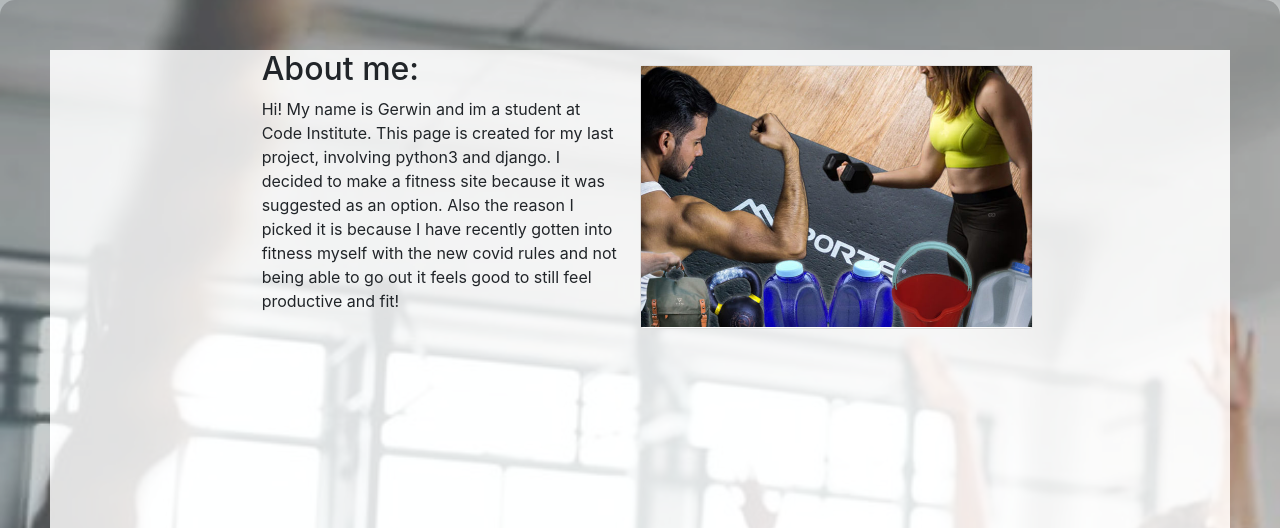
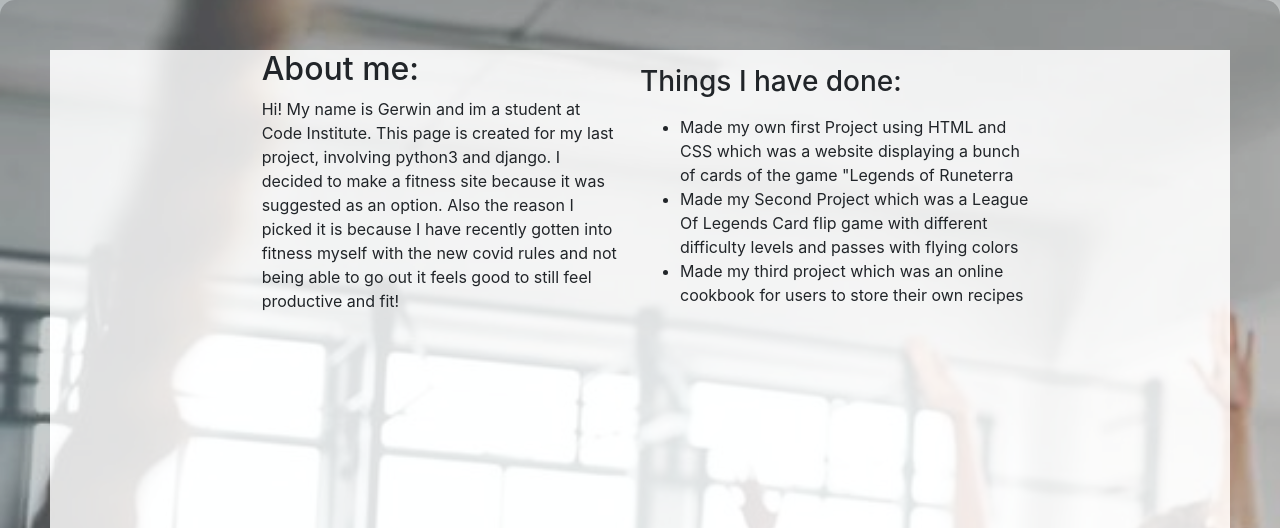
Before and after one commit to gerwini/Flavored-Fitness, a Django app: page /about/ in a window 1280 px wide. Shown: the part 99-627 px from the top of the page. Run offline with Django 3.2, Linux system fonts and the light colour scheme; parts of the project's set-up code (start-up, migrations or seed data) failed here and were passed over; some libraries are stand-ins or nearby versions.

```diff
--- a/home/templates/home/about.html
+++ b/home/templates/home/about.html
@@ -19,8 +19,13 @@
                             feels good to still feel productive and fit!
                         </p>
                     </div>
-                    <div class="col-lg-4 col-md-6 col-sm-12 picturepad card">
-                        <img src="{{MEDIA_URL}}picture.jpg" alt="Person picture">
+                    <div class="col-lg-4 col-md-6 col-sm-12 picturepad">
+                        <h3>Things I have done:</h3>
+                        <ul class="mt-3">
+                            <li>Made my own first Project using HTML and CSS which was a website displaying a bunch of cards of the game "Legends of Runeterra</li>
+                            <li>Made my Second Project which was a League Of Legends Card flip game with different difficulty levels and passes with flying colors</li>
+                            <li>Made my third project which was an online cookbook for users to store their own recipes</li>
+                        </ul>
                     </div>
                 </div>
             </div>
--- a/templates/base.html
+++ b/templates/base.html
@@ -128,7 +128,7 @@
     </div>
 
     <footer class="footer row justify-content-center">
-        Footer content
+        © 2021 Flavored Fitness   |    For support contact gerwiniah@gmail.com
     </footer>
 
     {% block postloadjs %}
```
